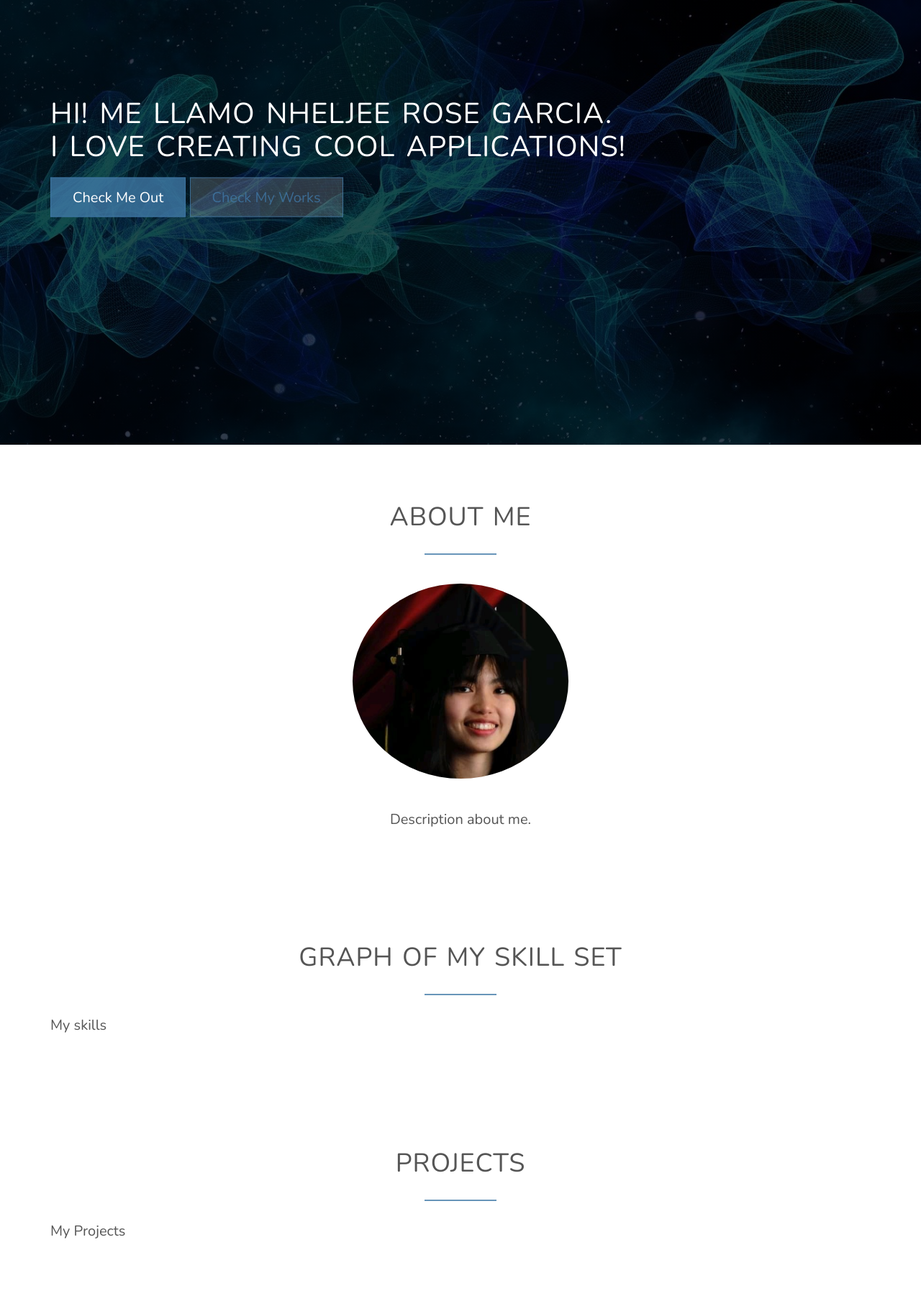
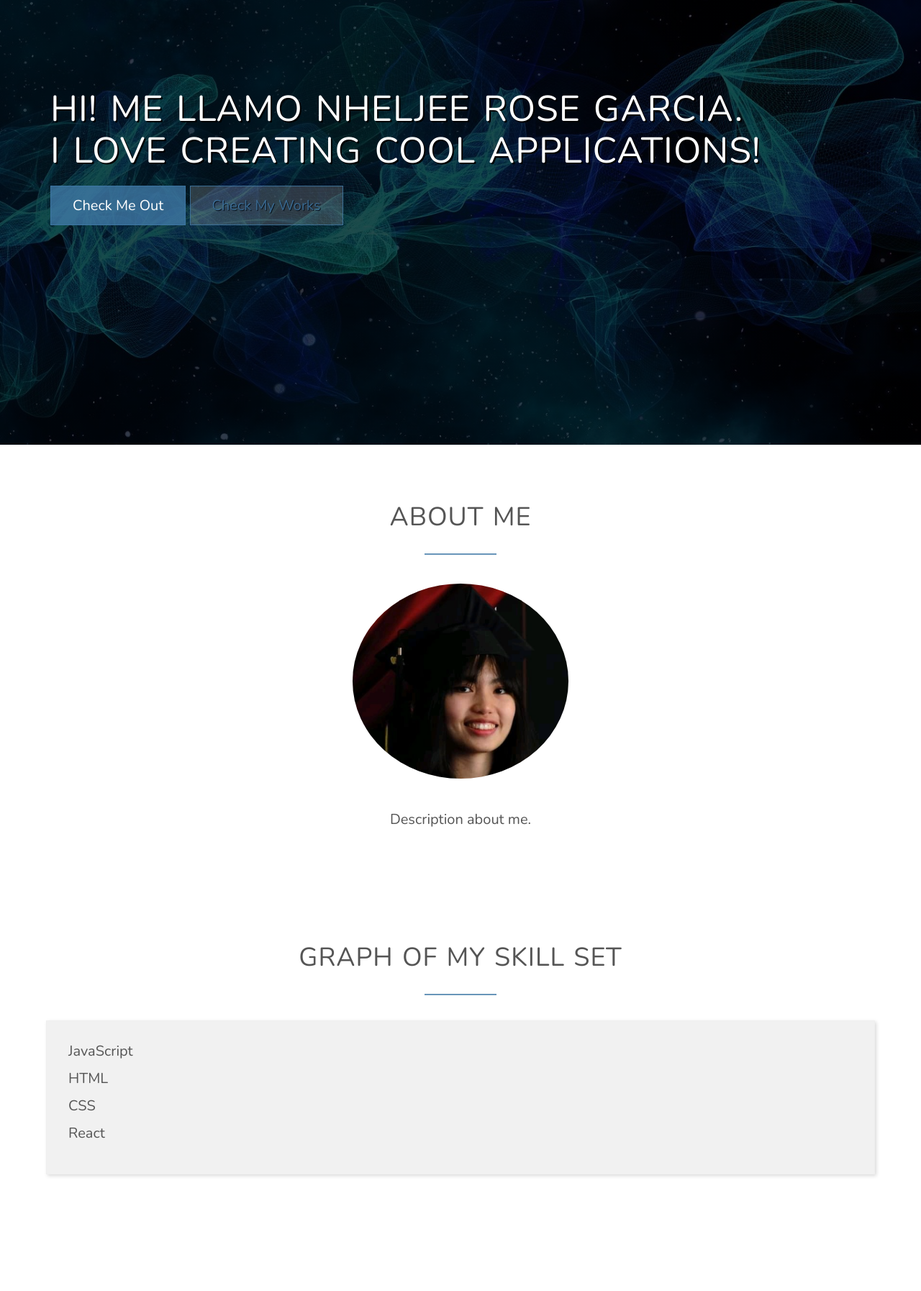
Before and after one commit to garcian5/nheljee-portfolio, a plain HTML site: page index.html in a window 1280 px wide. Shown: the part 182-1976 px from the top of the page at 72% size. Drawn offline with nearby package versions, Linux system fonts and the light colour scheme; some packages are replaced by stand-ins of ours; a script that the page names is missing; files whose address does not match are found by name; a web font is replaced by a local one.

Commit message:
modified skillset section

```diff
--- a/index.html
+++ b/index.html
@@ -67,7 +67,14 @@
   <section class="section-skillset js--section-skillset" id="skillset">
     <div class="row">
       <h2>Graph of my Skill Set</h2> <!--line at the bottom is from h2:after-->
-      <p>My skills</p>
+    </div>
+    <div class="skill-graph">
+      <ul>
+        <li>JavaScript</li>
+        <li>HTML</li>
+        <li>CSS</li>
+        <li>React</li>
+      </ul>
     </div>
   </section>
 
@@ -99,10 +106,10 @@
 
       <div class="col span-1-of-2">
         <ul class="social-links">
-          <li><a href="https://github.com/garcian5" target="_blank" rel="noopener noreferrer"><i class="ion-social-github"></i></a></li>
-          <li><a href="https://www.linkedin.com/in/nheljee-rose-garcia/" target="_blank" rel="noopener noreferrer"><i class="ion-social-linkedin"></i></a></li>
-          <li><a href="#"><i class="ion-social-twitter"></i></a></li>
-          <li><a href="#"><i class="ion-social-instagram-outline"></i></a></li>
+          <li><a href="https://github.com/garcian5" title="github" target="_blank" rel="noopener noreferrer"><i class="ion-social-github"></i></a></li>
+          <li><a href="https://www.linkedin.com/in/nheljee-rose-garcia/" title="linkedin" target="_blank" rel="noopener noreferrer"><i class="ion-social-linkedin"></i></a></li>
+          <li><a href="#"><i class="ion-social-twitter" title="twitter"></i></a></li>
+          <li><a href="#"><i class="ion-social-instagram-outline" title="instagram"></i></a></li>
         </ul>
       </div>
     </div>
--- a/resources/css/style.css
+++ b/resources/css/style.css
@@ -52,6 +52,23 @@ body {
     text-align: center;
 }
 
+.skill-graph {
+    background-color: rgb(241, 241, 241);
+    margin: 5px auto;
+    width: 90%;
+    /*flexbox with a column direction (elements in this will be displayed in columns in their own boxes)*/
+    display: flex;
+    flex-direction: column;
+    /*color of the border*/
+    border: 1px solid #efefef;
+    box-shadow: 2px 2px 5px rgba(0,0,0,0.15);
+    padding: 30px;
+}
+.skill-graph li {
+    list-style: none;
+    margin-bottom: 15px;
+}
+
 
 /*--------------------------------------------*/
 /*REUSABLE COMPONENTS*/
@@ -86,9 +103,10 @@ h1{
     margin-top: 0;/*to get rid of the margin that the h1 automatically sets and so that the bg img encompasses all of the web page's sides*/
     margin-bottom: 20px;
     color: #fff;/*white*/
-    font-size: 200%;/*this means that our heading element will be 40px w/c is exactly 200% of 20px*/ /*basic font size of our HTML document is 20px. in responsive web design, we want everything to be relative*/
+    font-size: 250%;/*this means that our heading element will be 40px w/c is exactly 200% of 20px*/ /*basic font size of our HTML document is 20px. in responsive web design, we want everything to be relative*/
     word-spacing: 4px;/*so some space between different words*/
     letter-spacing: 1px; /*so it's not so compressed*/
+    text-shadow: 2px 2px #000;
 }
 
 h2{
@@ -192,7 +210,7 @@ input[type=submit]
     background-color: #4079a7c9;/*got from flatuicolors.com*/
     border: 1px solid #4079a7c9;
     color: #fff;/*white*/
-    margin: 0 auto;
+    /* margin: 0 auto; */
     padding: 15px 30px;
 }
 
@@ -203,6 +221,7 @@ input[type=submit]
     background-color: rgba(255, 255, 255, 0.171);
     font-weight: 300;
     padding: 15px 30px;
+    text-shadow: 1px 1px #0a141d;
 }
 
 .btn:hover,
```
